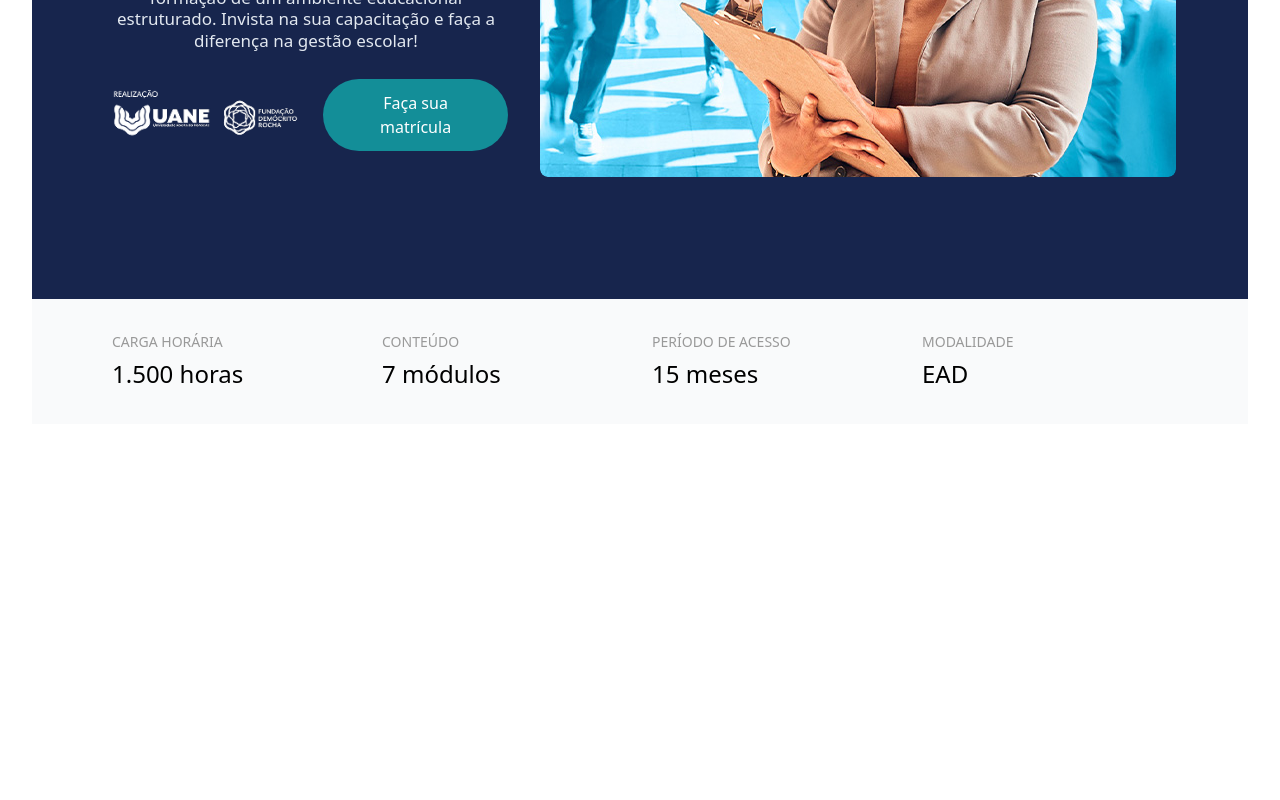
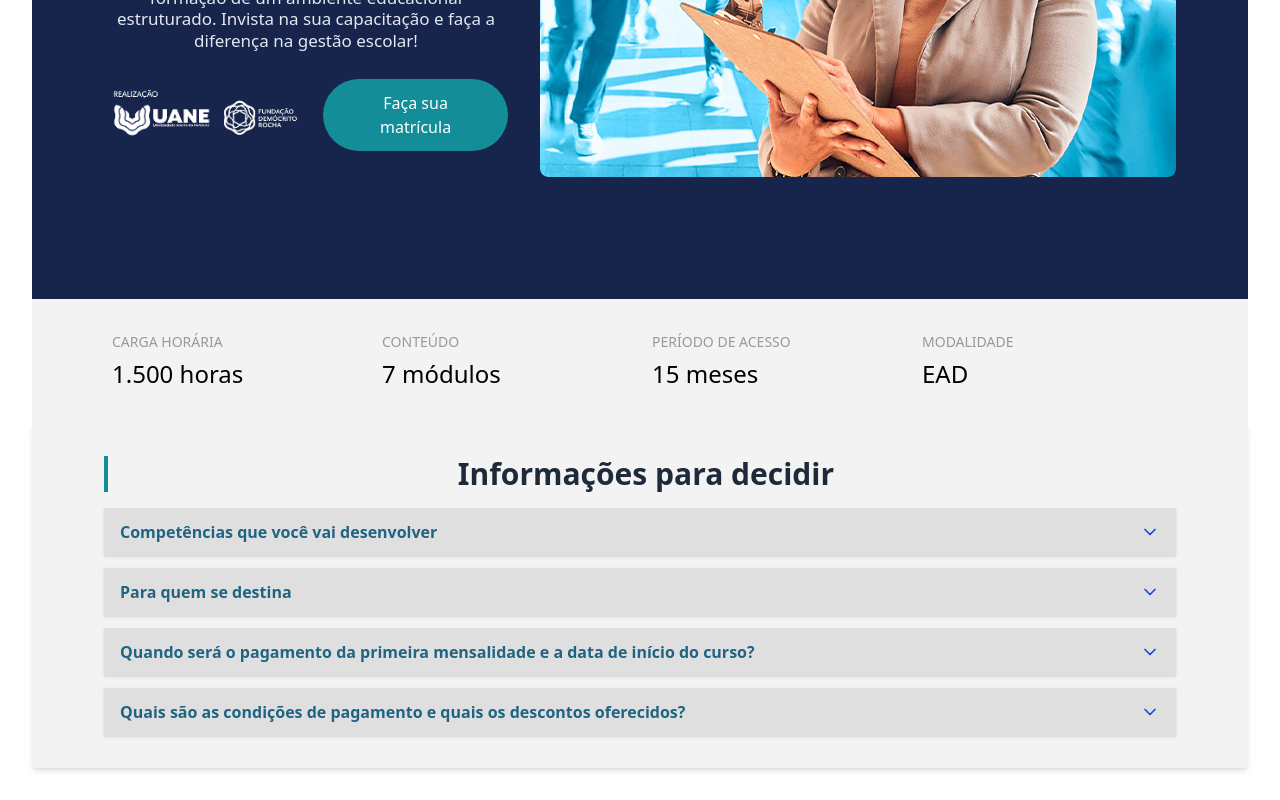
Before and after one commit to Carlamagalhaes1/Teste-Pr-tico, a React (Vite) app in the folder FrontEnd/: page / in a window 1280 px wide. Shown: the part 437-1237 px from the top of the page. Before the commit the page ends 893 px from the top, so only its background shows below. Built offline with nearby package versions, Linux system fonts and the light colour scheme.

Commit message:
feat(ui): destaque de item ativo no accordion InformationDecision

```diff
--- a/FrontEnd/package.json
+++ b/FrontEnd/package.json
@@ -13,6 +13,7 @@
     "@fontsource/noto-sans": "^5.2.7",
     "@fortawesome/fontawesome-free": "^7.0.0",
     "@tailwindcss/vite": "^4.1.12",
+    "lucide-react": "^0.542.0",
     "react": "^19.1.1",
     "react-dom": "^19.1.1",
     "tailwindcss": "^4.1.12"
--- a/FrontEnd/src/components/Header.jsx
+++ b/FrontEnd/src/components/Header.jsx
@@ -2,7 +2,7 @@ import "@fortawesome/fontawesome-free/css/all.min.css";
 
 
 
-export function Header() {
+export default function Header() {
     return (
 
         <header className="bg-[#1F6482] text-white py-[16px] flex justify-between items-center lg:py-[24px] " style={{ fontFamily: "'Noto Sans', sans-serif" }}>
--- a/FrontEnd/src/components/Information.jsx
+++ b/FrontEnd/src/components/Information.jsx
@@ -1,7 +1,7 @@
 
 export default function Information() {
   return (
-    <section className="bg-gray-50 py-8">
+    <section className="bg-[#F3F3F3] py-8 ">
       <div className="container mx-auto px-4">
         <div className="grid grid-cols-2 md:grid-cols-4 gap-6 lg:px-16 grid-cols-4-custom">
           <div className="text-center lg:text-left">
--- /dev/null
+++ b/FrontEnd/src/components/InformationDesicion.jsx
@@ -0,0 +1,65 @@
+import { useState } from "react";
+import { ChevronDown, ChevronUp } from "lucide-react";
+
+const data = [
+  {
+    title: "Competências que você vai desenvolver",
+    content: "O curso aborda o papel do(a) secretário(a) escolar, suas atribuições e competências, incluindo organização de arquivos, credenciamento de escolas e relações interpessoais no ambiente de trabalho. Também apresenta noções de redação oficial, com modelos de documentos, gramática aplicada e uso adequado de pronomes de tratamento. Na parte de informática, são exploradas funções básicas de editores de texto e planilhas para organização e apresentação de dados. Por fim, o curso trata dos principais instrumentais da Secretaria Escolar, como a escrituração, documentos de gestão e avaliações de aprendizagem."
+  },
+  {
+    title: "Para quem se destina",
+    content:
+      "Esse curso é para você, que já concluiu ou está concluindo o ensino médio e quer se capacitar para entrar no mercado de trabalho. É gestor escolar e quer ampliar os seus conhecimentos a respeito dos processos realizados na secretaria escolar. Que deseja ter uma formação técnica para estar preparado(a)para realizar concurso público e atuar em escolas públicas ou privadas."
+  },
+  {
+    title: "Quando será o pagamento da primeira mensalidade e a data de início do curso?",
+    content: "As aulas começam 21 de julho, mas a 1ª mensalidade do Curso Técnico em Secretaria Escolar será cobrada apenas 10 de agosto de 2025."
+  },
+  {
+    title: "Quais são as condições de pagamento e quais os descontos oferecidos?",
+    content: "À vista (20% de desconto): Valor final:  R$ 2.268,28 Parcelado em 2 a 6 vezes (10% de desconto): Valor final: R$ 2.551,80 Parcelamento acima de 6 vezes (sem desconto): Valor final: R$ 2.835,35"
+  }
+];
+
+export default function InformationDecision() {
+  const [openIndex, setOpenIndex] = useState(null);
+
+  const toggle = (index) => {
+    setOpenIndex(openIndex === index ? null : index);
+  };
+
+  return (
+    <section className=" bg-[#F3F3F3] p-4 sm:p-6 md:p-8 shadow-md lg:px-[72px] font-sans">
+      <h2 className="text-xl sm:text-3xl font-bold text-gray-800 mb-4 border-l-4 border-[#138E98] pl-2">
+        Informações para decidir
+      </h2>
+
+      <div className="space-y-3">
+        {data.map((item, index) => (
+          <div
+            key={index}
+            className=" bg-[#DFDFDF] shadow-sm"
+          >
+            <button
+              onClick={() => toggle(index)}
+              className="w-full flex items-center justify-between px-4 py-3 text-left text-sm sm:text-base font-semibold text-[#1F6482] hover:bg-gray-200"
+            >
+              {item.title}
+              {openIndex === index ? (
+                <ChevronUp className="w-5 h-5 text-blue-700" />
+              ) : (
+                <ChevronDown className="w-5 h-5 text-blue-700" />
+              )}
+            </button>
+
+            {openIndex === index && (
+              <div className="px-4 pb-4 p-2 text-gray-700 bg-white text-sm sm:text-base">
+                {item.content}
+              </div>
+            )}
+          </div>
+        ))}
+      </div>
+    </section>
+  );
+}
--- a/FrontEnd/src/components/Modules.jsx
+++ b/FrontEnd/src/components/Modules.jsx
@@ -0,0 +1,24 @@
+export default function Modules() {
+  const modulos = [
+    "Secretaria escolar",
+    "Redação oficial e informática",
+    "Estatística básica e indicadores educacionais",
+    "Planejamento, gestão e legislação educacional",
+    "Funcionamento e organização da secretaria escolar",
+    "Legislação educacional",
+    "Estágio supervisionado",
+  ];
+
+  return (
+    <section className="p-8 bg-gray-100">
+      <h2 className="text-2xl font-bold mb-4">O que você vai aprender</h2>
+      <ul className="space-y-3">
+        {modulos.map((modulo, index) => (
+          <li key={index} className="bg-white shadow rounded-lg p-4 hover:shadow-md transition">
+            {modulo}
+          </li>
+        ))}
+      </ul>
+    </section>
+  );
+}
--- a/FrontEnd/src/pages/Home.jsx
+++ b/FrontEnd/src/pages/Home.jsx
@@ -1,6 +1,8 @@
 import Banner from "../components/Banner";
-import { Header } from "../components/Header";
+import Header from "../components/Header";
 import Information from "../components/Information";
+import InformationDecision from "../components/InformationDesicion";
+
 
 export default function Home (){
     return (
@@ -8,6 +10,8 @@ export default function Home (){
             <Header/>
             <Banner/>
             <Information/>
+            <InformationDecision/>
+
         </div>
     )
 }
```
Also changed, not shown: FrontEnd/src/components/Home.jsx (deleted), 1 other file (tests, documents, lock files or other folders).
